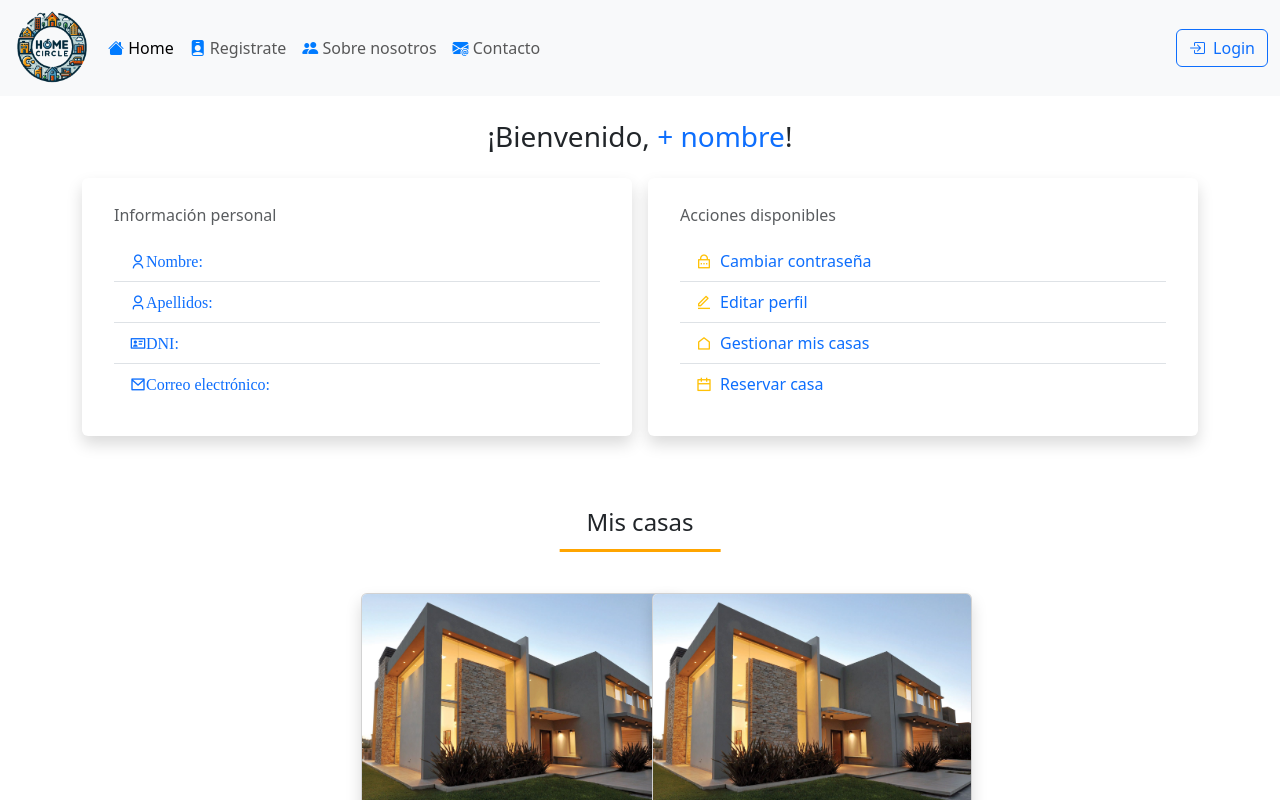
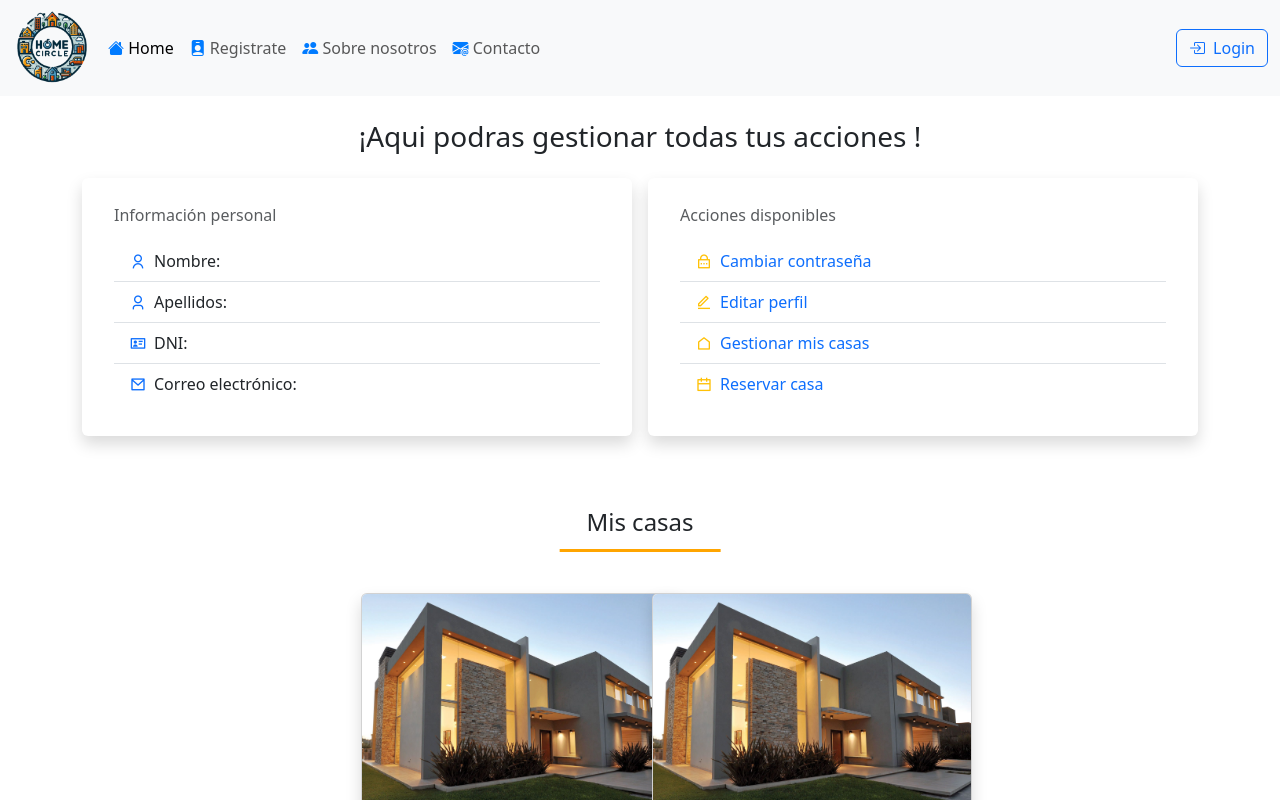
Before and after one commit to javierRodriguezEviden/homeCircle, an Angular app in the folder frontend/homeCircle/: page /miPerfil in a window 1280 px wide. Shown: the top 800 px of the page. Built offline with nearby package versions, Linux system fonts and the light colour scheme.

Commit message:
Version 1 - 16.05.2025 - alberto - 9.00

```diff
--- a/frontend/homeCircle/src/app/mi-perfil/mi-perfil.component.html
+++ b/frontend/homeCircle/src/app/mi-perfil/mi-perfil.component.html
@@ -1,27 +1,29 @@
 <main>
     <div class="container py-4">
         <div class="card-body">
-            <h3 class="card-title text-center mb-4">¡Bienvenido, <span class="text-primary">+ nombre</span>! </h3>
+                <h3 class="card-title text-center mb-4">¡Aqui podras gestionar todas tus acciones <span class="text-primary"> {{nombreUsuario}}</span>! </h3>
             <div class="row g-3">
                 <div class="col-md-6">
                     <div class="card border-0 shadow p-3 mb-5 bg-white rounded">
+
                         <div class="card-body">
                             <h6 class="card-subtitle mb-3 text-muted">Información personal</h6>
                             <ul class="list-group list-group-flush">
                                 <li class="list-group-item d-flex align-items-center">
-                                    <i class="ri-user-line me-2 text-primary">Nombre: </i>   {{nombreUsuario}}
+                                    <i class="ri-user-line me-2 text-primary"></i> Nombre: <strong> {{nombreUsuario}} </strong>
                                 </li>
                                 <li class="list-group-item d-flex align-items-center">
-                                    <i class="ri-user-3-line me-2 text-primary">Apellidos: </i> {{apellidosUsuario}}
+                                    <i class="ri-user-3-line me-2 text-primary"></i> Apellidos: <strong>{{apellidosUsuario}}</strong>
                                 </li>
                                 <li class="list-group-item d-flex align-items-center">
-                                    <i class="ri-id-card-line me-2 text-primary">DNI: </i> {{dniUsuario}}
+                                    <i class="ri-id-card-line me-2 text-primary"></i> DNI: <strong> {{dniUsuario}}</strong>
                                 </li>
                                 <li class="list-group-item d-flex align-items-center">
-                                    <i class="ri-mail-line me-2 text-primary">Correo electrónico: </i> {{gmailUsuario}}
+                                    <i class="ri-mail-line me-2 text-primary"></i> Correo electrónico: <strong> {{gmailUsuario}}</strong>
                                 </li>
                             </ul>
                         </div>
+
                     </div>
                 </div>
                 <div class="col-md-6">
```
